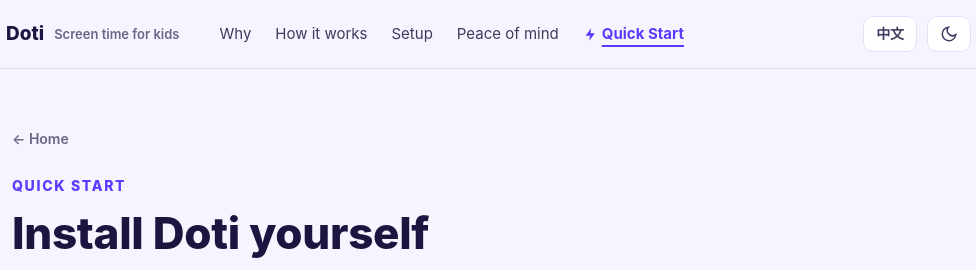
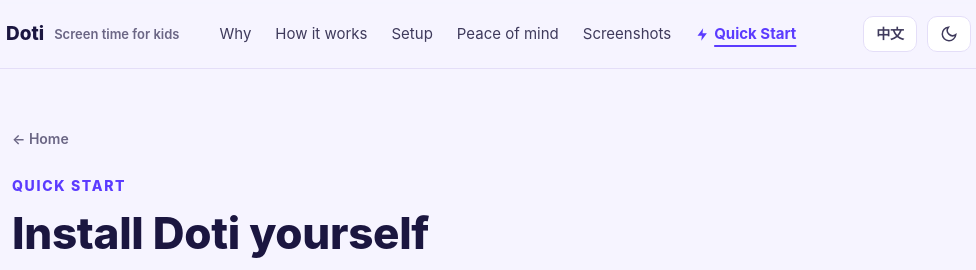
Before and after one commit to xautlx/xautlx.github.io, a plain HTML site: page doti-kids-router/quick-start/index.html in a window 1280 px wide. Shown: the top 270 px of the page, 120-1096 px from the left. Drawn offline with Linux system fonts and the light colour scheme.

Commit message:
更新项目主页

```diff
--- a/doti-kids-router/quick-start/index.html
+++ b/doti-kids-router/quick-start/index.html
@@ -173,6 +173,8 @@ footer a:hover{color:var(--brand)}
   .copy{flex-direction:column}
   .copy button{border-left:0;border-top:1px solid rgba(255,255,255,.12);padding:10px}
 }
+/* 界面一览只在电脑端有（首页窄屏不显示那一块），菜单项跟着藏 */
+@media (max-width:900px){.nav-shots{display:none!important}}
 </style>
 <!-- 百度统计 -->
 <script>
@@ -195,6 +197,7 @@ var _hmt = _hmt || [];
       <a href="../#how"><span lang="zh">怎么工作</span><span lang="en">How it works</span></a>
       <a href="../#setup"><span lang="zh">怎么用</span><span lang="en">Setup</span></a>
       <a href="../#trust"><span lang="zh">使用安心</span><span lang="en">Peace of mind</span></a>
+      <a href="../#shots" class="nav-shots"><span lang="zh">界面一览</span><span lang="en">Screenshots</span></a>
       <a class="qs on" href="./" aria-current="page"><svg viewBox="0 0 24 24" fill="currentColor" aria-hidden="true"><path d="M13 2 4 14h7l-1 8 9-12h-7l1-8z"/></svg><span lang="zh">快速开始</span><span lang="en">Quick Start</span></a>
     </nav>
     <div class="tools">
```
